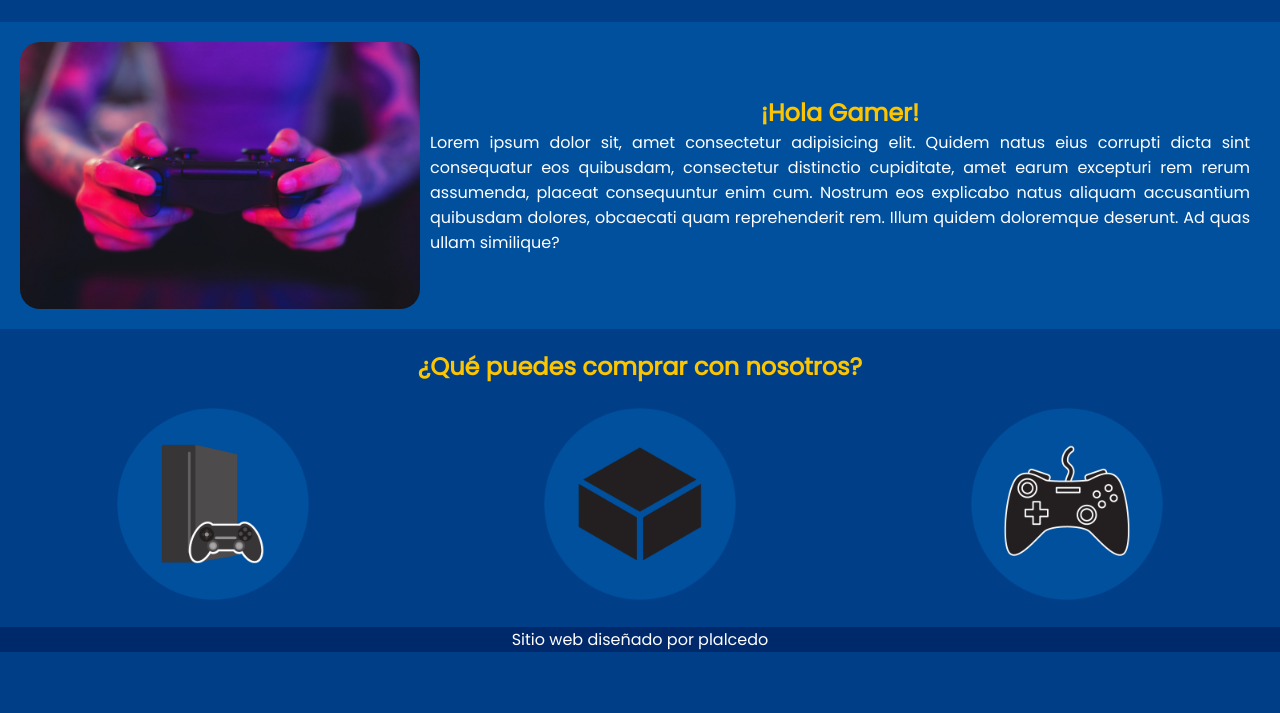
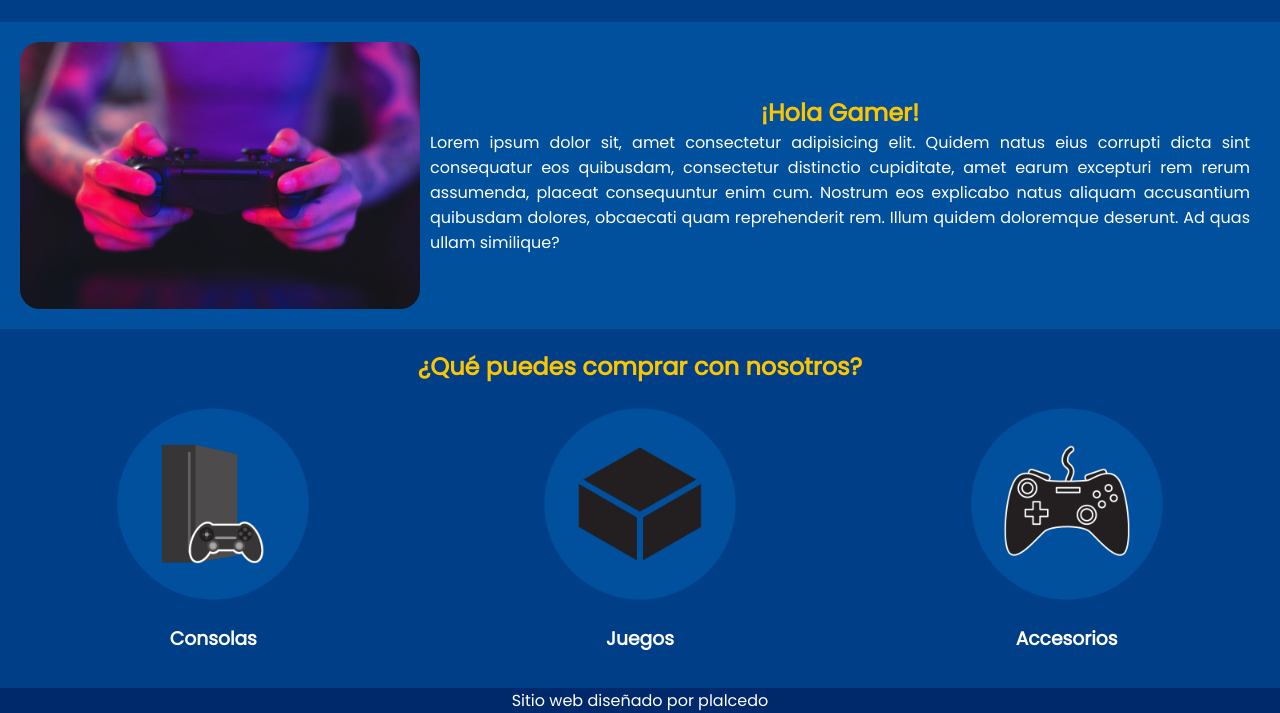
Before and after one commit to plalcedo/Practica-14, a plain HTML site: page index.html in a window 1280 px wide. Shown: the part 148-861 px from the top of the page. Before the commit the page ends 821 px from the top, so only its background shows below. Drawn offline with Linux system fonts and the light colour scheme; a web font is replaced by a local one.

Commit message:
Corrigiendo footer

```diff
--- a/assets/css/stylesheet.css
+++ b/assets/css/stylesheet.css
@@ -52,11 +52,13 @@ nav ul li:hover>a {
 
 footer {
     background-color: var(--azulOscuro);
-    position: absolute;
+    position: relative;
     bottom: 0;
+    left: 0;
     width: 100%;
     color: white;
     text-align: center;
+    margin-top: 15px;
 }
 
 
```
